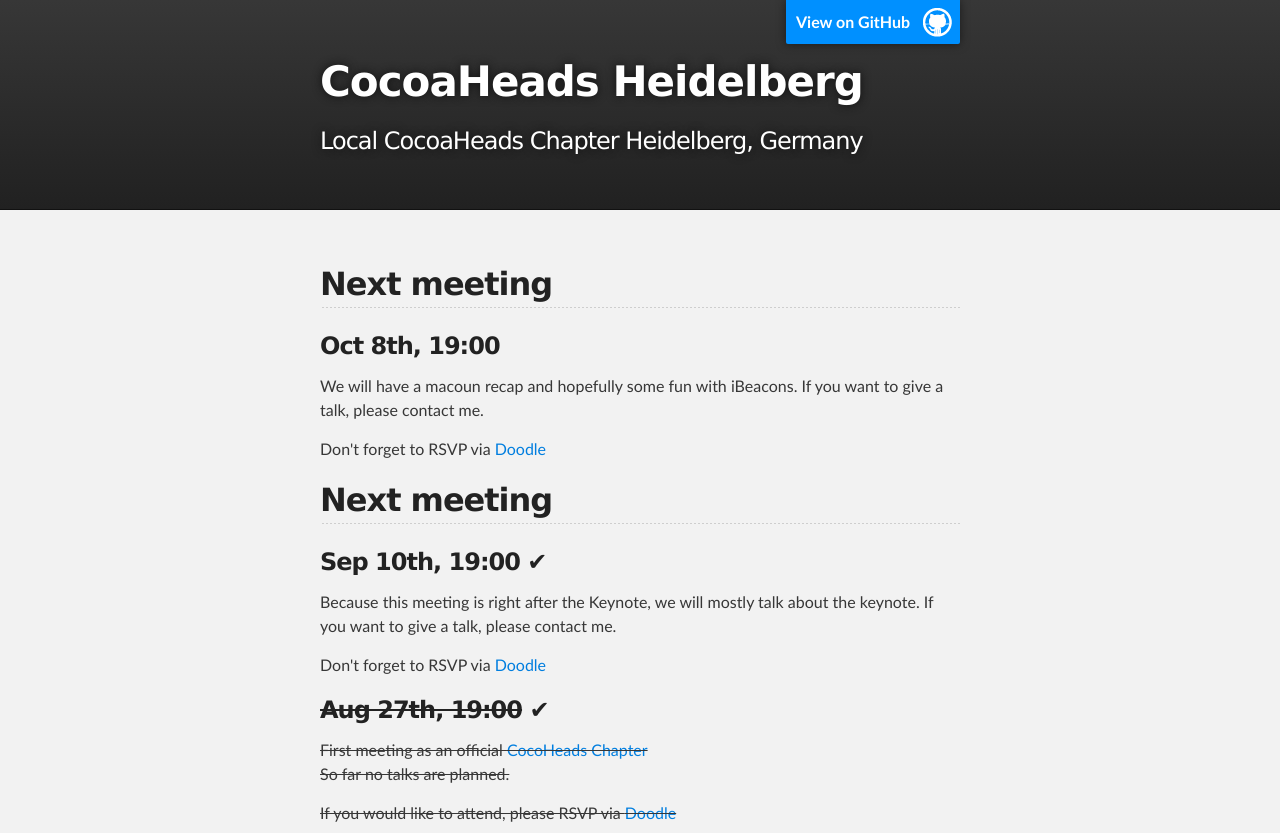
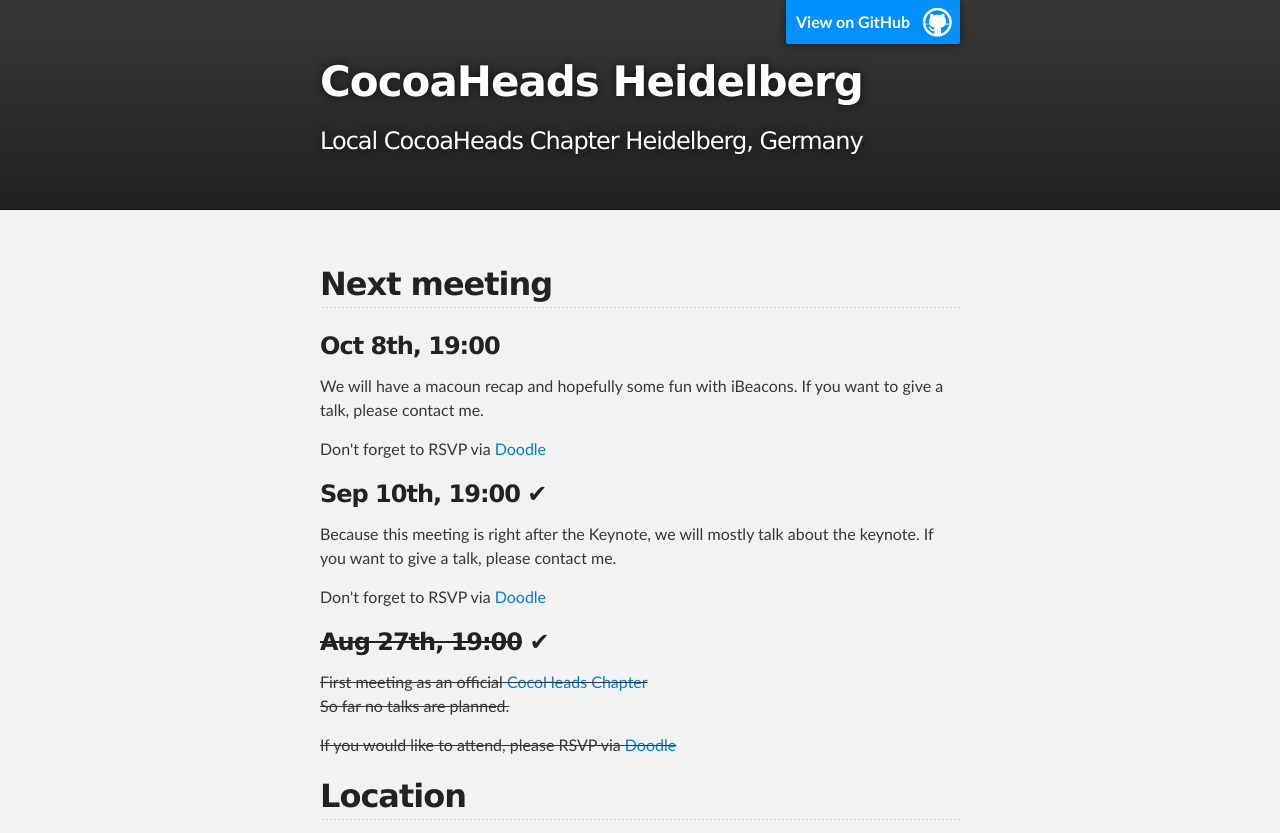
Before and after one commit to cocoaheads-heidelberg/cocoaheads-heidelberg.github.io, a plain HTML site: page index.html in a window 1280 px wide. Shown: the top 833 px of the page. Drawn offline with Linux system fonts and the light colour scheme.

```diff
--- a/index.html
+++ b/index.html
@@ -32,12 +32,9 @@
         <p>We will have a macoun recap and hopefully some fun with iBeacons. If you want to give a talk, please contact me.</p>
         <p>Don't forget to RSVP via <a href="http://doodle.com/uqedcf5znkikx7mm">Doodle</a></p>
 
-        <s></s><h2>Next meeting</h2></s>
         <s></s><h3>Sep 10th, 19:00</s> &#10004;</h3></s>
         <s></s><p>Because this meeting is right after the Keynote, we will mostly talk about the keynote. If you want to give a talk, please contact me.</p></s>
         <s></s><p>Don't forget to RSVP via <a href="http://doodle.com/tv6qzx3d3n49v4hv">Doodle</a></p></s>
-
-
 
         <s><h3>Aug 27th, 19:00</s> &#10004;</h3></s>
         <s><p>First meeting as an official <a href="http://cocoaheads.org">CocoHeads Chapter</a><br />So far no talks are planned.</p></s>
```
